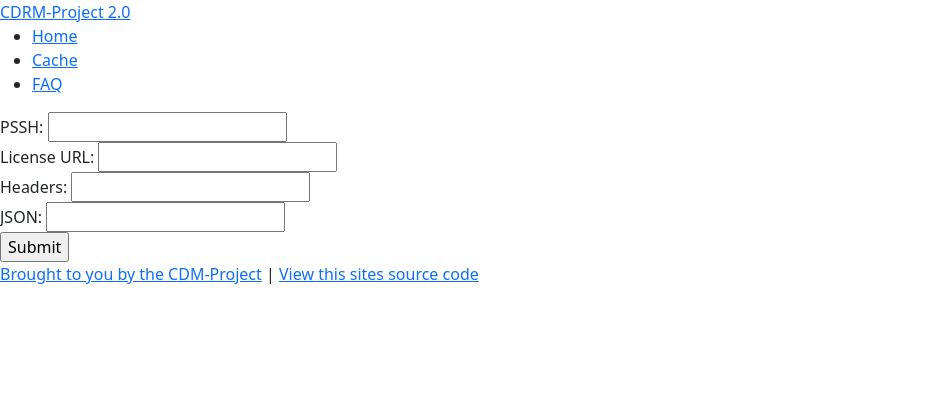
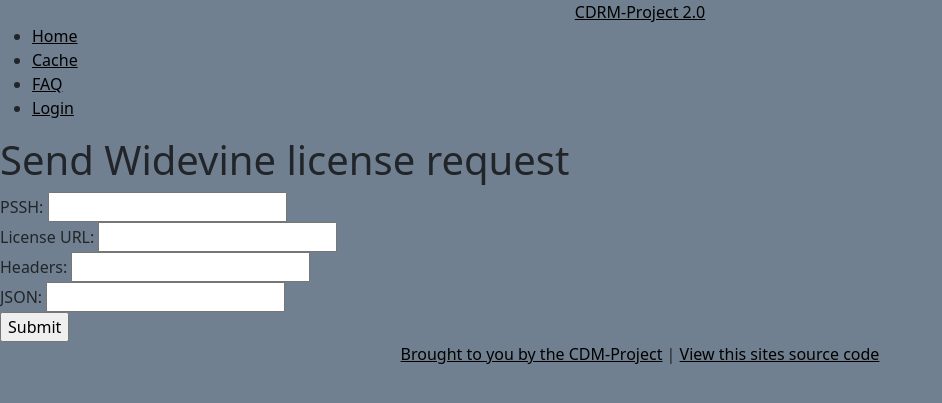
Before and after one commit to benedictus79/CDRM-PROJECT, a Flask app: page / in a window 1280 px wide. Shown: the top 403 px of the page, without its empty margins (0-942 px from the left). Run offline with Flask 3, Linux system fonts and the light colour scheme; parts of the project's set-up code (start-up, migrations or seed data) failed here and were passed over.

Commit message:
- Cleaned up HTML files - Added minor CSS styling - Added WVD check python module - Added login page placeholder - Edited create_database.py to change directory back to root directory of the project

```diff
--- a/main.py
+++ b/main.py
@@ -4,6 +4,13 @@ import scripts
 
 # Create database if it doesn't exist
 scripts.create_database.create_database()
+
+# Check for .WVD file and assign it a variable
+WVD = scripts.wvd_check.check_for_wvd()
+
+# If no WVD found, exit
+if WVD is None:
+    exit("No .wvd file found, please place one in /databases/WVDs and try again.")
 
 # Define Flask app object, give template and static arguments.
 app = Flask(__name__, template_folder='templates', static_folder='static', static_url_path='/')
@@ -28,6 +35,12 @@ def faq_page():
     if request.method == 'GET':
         return render_template('faq.html')
 
+# Route for '/login'
+@app.route("/login", methods=['GET'])
+def login_page():
+    if request.method == 'GET':
+        return render_template('login.html')
+
 
 # If the script is called directly, start the flask app.
 if __name__ == '__main__':
--- a/scripts/__init__.py
+++ b/scripts/__init__.py
@@ -1,2 +1,3 @@
 from . import cache_lookup
 from . import create_database
+from . import wvd_check
--- a/scripts/create_database.py
+++ b/scripts/create_database.py
@@ -27,3 +27,6 @@ def create_database():
 
         # Close the connection
         dbconnection.close()
+
+    # Change back to root directory
+    os.chdir(os.path.join(os.getcwd(), ".."))
--- a/static/css/style.css
+++ b/static/css/style.css
@@ -0,0 +1,19 @@
+/* Body  */
+body {
+    background-color: slategrey;
+}
+
+/* Anchor links */
+a {
+    color: black;
+}
+
+/* Header */
+header {
+    text-align: center;
+}
+
+/* Footer */
+footer {
+    text-align: center;
+}
--- a/templates/base.html
+++ b/templates/base.html
@@ -7,8 +7,16 @@
     <meta charset="UTF-8">
     <meta name="viewport" content="width=device-width, initial-scale=1.0">
     <title>CDRM-Project-2.0</title>
-    <link href="https://cdn.jsdelivr.net/npm/bootstrap@5.3.3/dist/css/bootstrap.min.css" rel="stylesheet" integrity="sha384-QWTKZyjpPEjISv5WaRU9OFeRpok6YctnYmDr5pNlyT2bRjXh0JMhjY6hW+ALEwIH" crossorigin="anonymous">
-    <link href="https://cdn.jsdelivr.net/npm/bootstrap@5.3.3/dist/css/bootstrap.min.css" rel="stylesheet" integrity="sha384-QWTKZyjpPEjISv5WaRU9OFeRpok6YctnYmDr5pNlyT2bRjXh0JMhjY6hW+ALEwIH" crossorigin="anonymous">
+    <link href="https://cdn.jsdelivr.net/npm/bootstrap@5.3.3/dist/css/bootstrap.min.css"
+          rel="stylesheet"
+          integrity="sha384-QWTKZyjpPEjISv5WaRU9OFeRpok6YctnYmDr5pNlyT2bRjXh0JMhjY6hW+ALEwIH"
+          crossorigin="anonymous"
+    >
+    <link href="https://cdn.jsdelivr.net/npm/bootstrap@5.3.3/dist/css/bootstrap.min.css"
+          rel="stylesheet"
+          integrity="sha384-QWTKZyjpPEjISv5WaRU9OFeRpok6YctnYmDr5pNlyT2bRjXh0JMhjY6hW+ALEwIH"
+          crossorigin="anonymous"
+    >
     <link rel="stylesheet" type="text/css" href="{{ url_for('static', filename='css/style.css') }}">
     <script src="{{ url_for('static', filename='js/functions.js') }}"></script>
 </head>
@@ -27,6 +35,7 @@
             <li id="home-sidebar" class="sidebar"><a href="{{ url_for('main_page') }}">Home</a></li>
             <li id="cache-sidebar" class="sidebar"><a href="{{ url_for('cache_page') }}">Cache</a></li>
             <li id="faq-sidebar" class="sidebar"><a href="{{ url_for('faq_page') }}">FAQ</a></li>
+            <li id="login-sidebar" class="sidebar"><a href="{{ url_for('login_page') }}">Login</a></li>
         </ul>
     </nav>
 
--- a/templates/cache.html
+++ b/templates/cache.html
@@ -9,10 +9,10 @@
 
 <!-- Input form for PSSH -->
 <form>
-    <label for="cache_pssh">PSSH:</label>
+    <label id="cache_pssh_label" for="cache_pssh">PSSH:</label>
     <input type="text" id="cache_pssh" name="cache_pssh">
     <br>
-    <input type="submit" id="submit">
+    <input type="submit" id="cache_submit" name="cache_submit" value="Submit">
 </form>
 
 <!-- Table for results -->
--- a/templates/index.html
+++ b/templates/index.html
@@ -4,21 +4,24 @@
 <!-- Main body block -->
 {% block main_body %}
 
+<!-- Heading -->
+<h1 id="index_inputs">Send Widevine license request</h1>
+
 <!-- Forms for entering widevine license request information -->
-<form>
-    <label for="index_pssh">PSSH:</label>
+<form id="decrypt_form">
+    <label id="index_pssh_label" for="index_pssh">PSSH:</label>
     <input type="text" id="index_pssh" name="pssh">
     <br>
-    <label for="license_url">License URL:</label>
+    <label id="license_url_label" for="license_url">License URL:</label>
     <input type="text" id="license_url" name="licemse_url">
     <br>
-    <label for="headers">Headers:</label>
+    <label id="headers_label" for="headers">Headers:</label>
     <input type="text" id="headers" name="headers">
     <br>
-    <label for="json">JSON: </label>
+    <label id="json_label" for="json">JSON: </label>
     <input type="text" id="json" name="json">
     <br>
-    <input type="submit" id="submit">
+    <input type="submit" id="index_submit" name="index_submit" value="Submit">
 </form>
 
 {% endblock %}
```
Also changed, not shown: scripts/wvd_check.py (added, +22 -0 lines), templates/login.html (added, +8 -0 lines), 1 other file.
